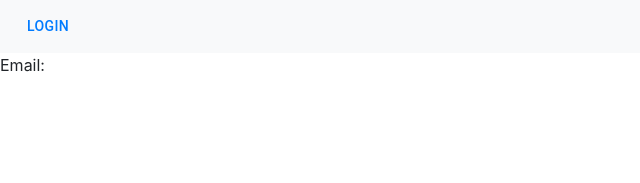
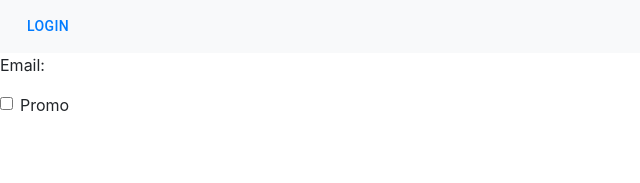
Before and after one commit to Ahder/BookingApp, a React (Create React App) app: page /user in a window 1280 px wide. Shown: the top 183 px of the page, without its empty margins (0-640 px from the left). Built offline with nearby package versions, Linux system fonts and the light colour scheme.

Commit message:
Lifting promo info from UserPanel to NavBar

```diff
--- a/src/UserPanel/UserPanel.tsx
+++ b/src/UserPanel/UserPanel.tsx
@@ -4,12 +4,24 @@ export class UserPanel extends React.Component<any, any> {
 
     constructor(props: any) {
         super(props);
+        this.onChangePromo= this.onChangePromo.bind(this);
+    }
+
+     onChangePromo(e: any) {
+        this.props.setPromo(e.target.checked);
     }
 
     render() {
         return (
             <div>
                 <p id="email" className="makeGreen">Email: {this.props.email}</p>
+                <div className="form-check">
+                    <input className="form-check-input" type="checkbox" value="" id="defaultCheck1"
+                           onChange={this.onChangePromo}/>
+                    <label className="form-check-label" htmlFor="defaultCheck1">
+                        Promo
+                    </label>
+                </div>
             </div>);
     }
 
--- a/src/index.tsx
+++ b/src/index.tsx
@@ -19,17 +19,21 @@ export default function App() {
         // initial value
         document.cookie.split(';').some((item) => item.trim().startsWith('email=')));
 
+    const [promo, setPromo] = useState(
+        // initial value
+        document.cookie.split(';').some((item) => item.trim().startsWith('reduc=')));
+
     return (
         <div>
             <Router>
-                <NavBar {...{loggedIn, email}}/>
+                    <NavBar {...{loggedIn, promo}}/>
                 <div>
                     <Route exact path="/login" render={
                         (routeProps) => <LoginComp {...{setLoggedIn, setEmail, ...routeProps}} />
                     }/>
                     <Route exact path="/station" component={SearchStation}/>
                     <Route exact path="/user" render={
-                        (routeProps) => <UserPanel {...{email, ...routeProps}}/>}/>
+                        (routeProps) => <UserPanel {...{email, setPromo, ...routeProps}}/>}/>
                 </div>
             </Router>
         </div>
```
